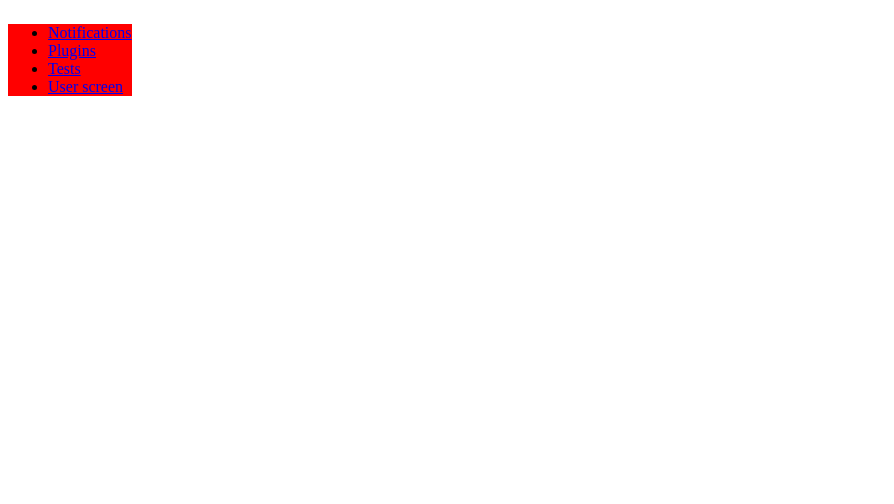
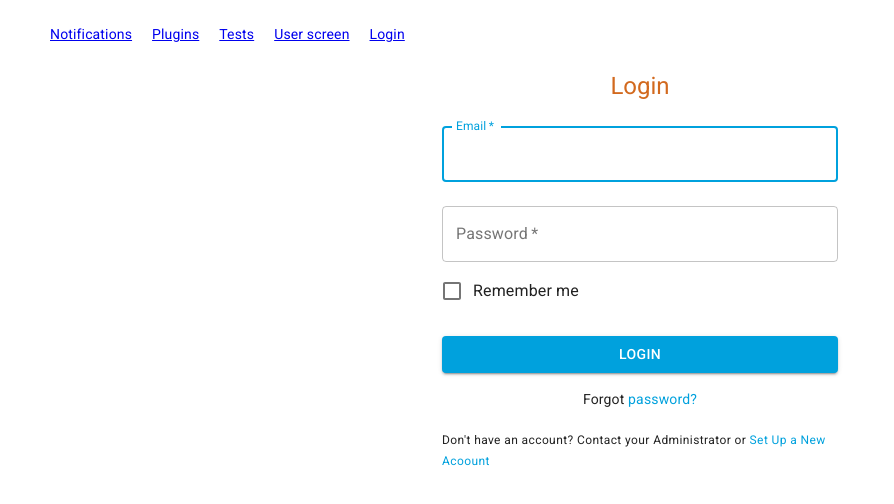
Before and after one commit to rohit-synerzip/srenity-dashboard, a React (Create React App) app: page /login in a window 1280 px wide. Shown: the top 504 px of the page, without its empty margins (0-894 px from the left). Built offline with nearby package versions, Linux system fonts and the light colour scheme.

Commit message:
implemented login page ui

```diff
--- a/package.json
+++ b/package.json
@@ -4,6 +4,8 @@
   "private": true,
   "dependencies": {
     "@material-ui/core": "^4.6.1",
+    "@material-ui/icons": "^4.5.1",
+    "clsx": "^1.0.4",
     "prop-types": "^15.7.2",
     "react": "^16.12.0",
     "react-dom": "^16.12.0",
@@ -11,7 +13,8 @@
     "react-router-dom": "^5.1.2",
     "react-scripts": "3.2.0",
     "redux": "^4.0.4",
-    "redux-thunk": "^2.3.0"
+    "redux-thunk": "^2.3.0",
+    "typeface-roboto": "0.0.75"
   },
   "scripts": {
     "start": "react-scripts start",
--- a/src/App.js
+++ b/src/App.js
@@ -21,6 +21,9 @@ function App() {
           <li>
             <Link to="/user">User screen</Link>
           </li>
+          <li>
+            <Link to="/login">Login</Link>
+          </li>
         </ul>
 
         {routes.map(route => (
--- a/src/app.scss
+++ b/src/app.scss
@@ -1,4 +1,4 @@
-.navigation ul {
+.navigation ul li {
   display: inline-block;
-  background-color: red;
+  margin: 10px;
 }
--- a/src/index.js
+++ b/src/index.js
@@ -1,12 +1,18 @@
 import React from 'react';
 import ReactDOM from 'react-dom';
+import { Provider } from 'react-redux';
+import { ThemeProvider } from '@material-ui/core';
+import 'typeface-roboto';
+
 import App from './App';
 import store from './store';
-import { Provider } from 'react-redux';
+import theme from './utils/muiTheme';
 
 ReactDOM.render(
-  <Provider store={store}>
-    <App />
-  </Provider>,
+  <ThemeProvider theme={theme}>
+    <Provider store={store}>
+      <App />
+    </Provider>
+  </ThemeProvider>,
   document.getElementById('root'),
 );
--- /dev/null
+++ b/src/modules/login/component/loginComponent.js
@@ -0,0 +1,139 @@
+import React from 'react';
+import Button from '@material-ui/core/Button';
+import CssBaseline from '@material-ui/core/CssBaseline';
+import TextField from '@material-ui/core/TextField';
+import FormControlLabel from '@material-ui/core/FormControlLabel';
+import Checkbox from '@material-ui/core/Checkbox';
+import Link from '@material-ui/core/Link';
+import Grid from '@material-ui/core/Grid';
+import PropTypes from 'prop-types';
+import Typography from '@material-ui/core/Typography';
+import { makeStyles } from '@material-ui/core/styles';
+import Container from '@material-ui/core/Container';
+
+const useStyles = makeStyles(theme => ({
+  '@global': {
+    body: {
+      backgroundColor: theme.palette.common.white,
+    },
+  },
+  paper: {
+    marginTop: theme.spacing(2),
+    display: 'flex',
+    flexDirection: 'column',
+    alignItems: 'center',
+  },
+  form: {
+    width: '100%',
+    marginTop: theme.spacing(1),
+  },
+  submit: {
+    margin: theme.spacing(3, 0, 2),
+  },
+}));
+
+const LoginComponent = props => {
+  const classes = useStyles();
+  const { handleChange, useremail, password, rememberMe, handleSubmit } = props;
+
+  return (
+    <Container component="main" maxWidth="xs">
+      <CssBaseline />
+      <div className={classes.paper}>
+        <Typography component="h1" variant="h5">
+          Login
+        </Typography>
+
+        <form className={classes.form} noValidate onSubmit={handleSubmit}>
+          <TextField
+            variant="outlined"
+            margin="normal"
+            required
+            fullWidth
+            id="useremail"
+            label="Email"
+            name="useremail"
+            autoFocus
+            onChange={handleChange}
+            value={useremail}
+          />
+
+          <TextField
+            variant="outlined"
+            margin="normal"
+            required
+            fullWidth
+            name="password"
+            label="Password"
+            type="password"
+            id="password"
+            onChange={handleChange}
+            value={password}
+          />
+
+          <FormControlLabel
+            control={
+              <Checkbox
+                name={rememberMe}
+                onClick={handleChange}
+                value={rememberMe}
+                color="primary"
+              />
+            }
+            label="Remember me"
+          />
+
+          <Button
+            type="submit"
+            fullWidth
+            variant="contained"
+            color="primary"
+            className={classes.submit}
+            onClick={handleSubmit}
+          >
+            Login
+          </Button>
+
+          <Grid container>
+            <Grid item xs align="center">
+              Forgot{' '}
+              <Link href="#" variant="body2">
+                password?
+              </Link>
+            </Grid>
+            <br />
+            <br />
+
+            <Grid item>
+              <Typography variant="caption">
+                Don't have an account? Contact your Administrator or
+              </Typography>
+
+              <Link href="#" variant="caption">
+                {' Set Up a New Acoount'}
+              </Link>
+            </Grid>
+          </Grid>
+        </form>
+      </div>
+    </Container>
+  );
+};
+
+LoginComponent.propTypes = {
+  useremail: PropTypes.string,
+  password: PropTypes.string,
+  rememberMe: PropTypes.bool,
+  handleChange: PropTypes.func,
+  handleSubmit: PropTypes.func,
+};
+
+LoginComponent.defaultProps = {
+  useremail: '',
+  password: '',
+  rememberMe: false,
+  handleChange: () => {},
+  handleSubmit: () => {},
+};
+
+export default LoginComponent;
--- /dev/null
+++ b/src/modules/login/container/index.js
@@ -0,0 +1,3 @@
+import LoginContainer from '../container/loginContainer';
+
+export { LoginContainer };
--- /dev/null
+++ b/src/modules/login/container/loginContainer.js
@@ -0,0 +1,41 @@
+import React from 'react';
+import LoginComponent from '../component/loginComponent';
+
+class LoginContainer extends React.Component {
+  state = {
+    useremail: '',
+    password: '',
+    rememberMe: false,
+  };
+
+  handleChange = e => {
+    const { name, value } = e.target;
+    if (name === 'rememberMe') {
+      this.setState({
+        [name]: e.target.checked,
+      });
+    }
+    this.setState({
+      [name]: value,
+    });
+  };
+
+  handleSubmit = e => {
+    e.preventDefault();
+  };
+
+  render() {
+    const { useremail, password, rememberMe } = this.state;
+    return (
+      <LoginComponent
+        useremail={useremail}
+        password={password}
+        rememberMe={rememberMe}
+        handleChange={this.handleChange}
+        handleSubmit={this.handleSubmit}
+      />
+    );
+  }
+}
+
+export default LoginContainer;
--- a/src/routes.js
+++ b/src/routes.js
@@ -1,5 +1,6 @@
 import React from 'react';
 import userContainer from './modules/user/container/userContainer';
+import { LoginContainer } from './modules/login/container';
 
 const Notifications = () => <h2>Notifications</h2>;
 const Plugins = () => <h2>Plugins</h2>;
@@ -26,5 +27,9 @@ const routes = [
     path: '/',
     component: userContainer,
   },
+  {
+    path: '/login',
+    component: LoginContainer,
+  },
 ];
 export default routes;
--- /dev/null
+++ b/src/utils/muiTheme.js
@@ -0,0 +1,21 @@
+import { createMuiTheme } from '@material-ui/core/styles';
+
+const theme = createMuiTheme({
+  palette: {
+    primary: {
+      main: '#00A1DD',
+      light: '#7FB0C4',
+      contrastText: 'white',
+    },
+    secondary: {
+      main: '#006089',
+      dark: '#072D40',
+      contrastText: 'white',
+    },
+  },
+  stutus: {
+    danger: '#990000',
+  },
+});
+
+export default theme;
```
Also changed, not shown: 1 other file (tests, documents, lock files or other folders).
